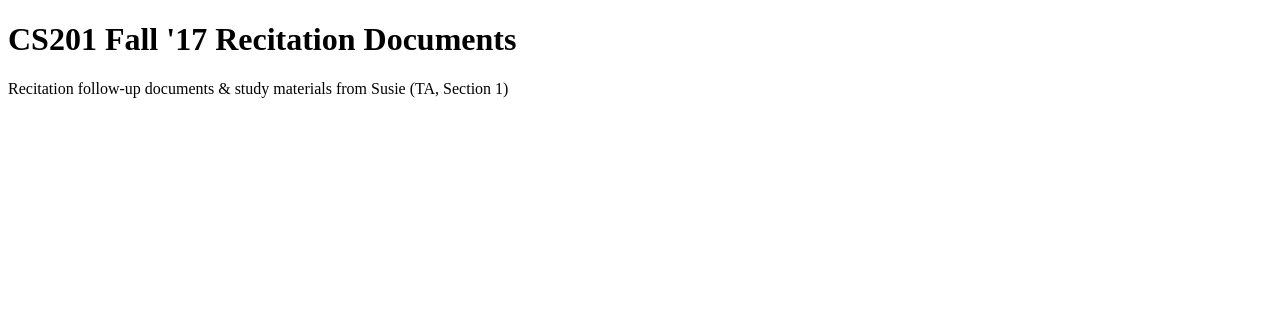
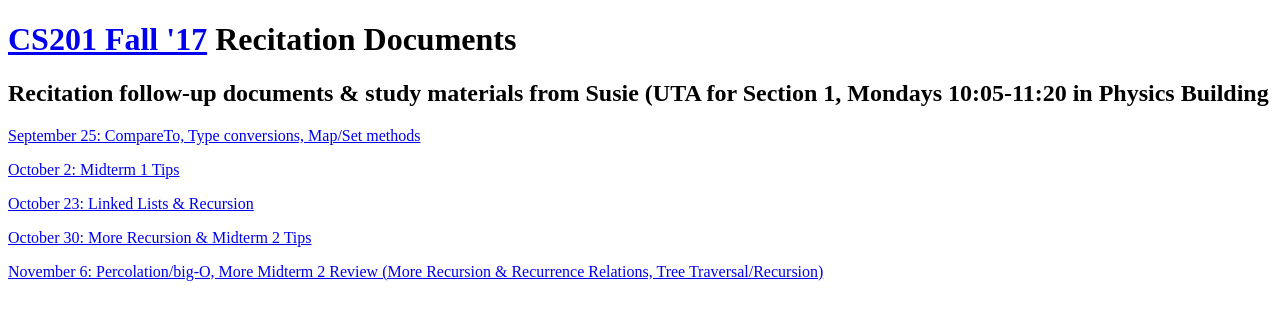
Before and after one commit to susiechoi/susiechoi.github.io, a plain HTML site: page index.html in a window 1280 px wide. Drawn offline with Linux system fonts and the light colour scheme.

Commit message:
Updated with discussion documents

```diff
--- a/index.html
+++ b/index.html
@@ -1,7 +1,12 @@
 <!DOCTYPE html>
 <html>
 <body>
-<h1> CS201 Fall '17 Recitation Documents </h1>
-<p> Recitation follow-up documents & study materials from Susie (TA, Section 1) </p>
+<h1> <a href="http://www.cs.duke.edu/courses/compsci201/current/">CS201 Fall '17</a> Recitation Documents </h1>
+<h2> Recitation follow-up documents & study materials from Susie (UTA for Section 1, Mondays 10:05-11:20 in Physics Building</h2>
+<p><a href="https://docs.google.com/document/d/1x6yF4Pmb2k4NcK4hlpwpLr0r_USf91Ae4U9thftiRYk/edit?usp=sharing">September 25: CompareTo, Type conversions, Map/Set methods </a></p>
+<p><a href="https://docs.google.com/document/d/1Tu01Paoj6g2yosqyvAy8oj4SssWkrXQWWWGULzq6dVc/edit?usp=sharing">October 2: Midterm 1 Tips</a></p>
+<p><a href="https://docs.google.com/document/d/1Js_AOsGIIEbMrtsdj7_A42Qo4-TvulPbub3XpIdWHPM/edit?usp=sharing">October 23: Linked Lists & Recursion</a></p>
+<p><a href="https://docs.google.com/document/d/1r_pRp-P69AOnp--VJoVtlWujZmwZKuYjE_8FC9I8Kto/edit#heading=h.fbx0uf3xox3i">October 30: More Recursion & Midterm 2 Tips</a></p>
+<p><a href="https://docs.google.com/document/d/1HXmkNejAr7OAA3a9grzxDNJlCw9sQSc7bt1zLJzvZjU/edit?usp=sharing">November 6: Percolation/big-O, More Midterm 2 Review (More Recursion & Recurrence Relations, Tree Traversal/Recursion)</a></p>
 </body>
 </html>
```
